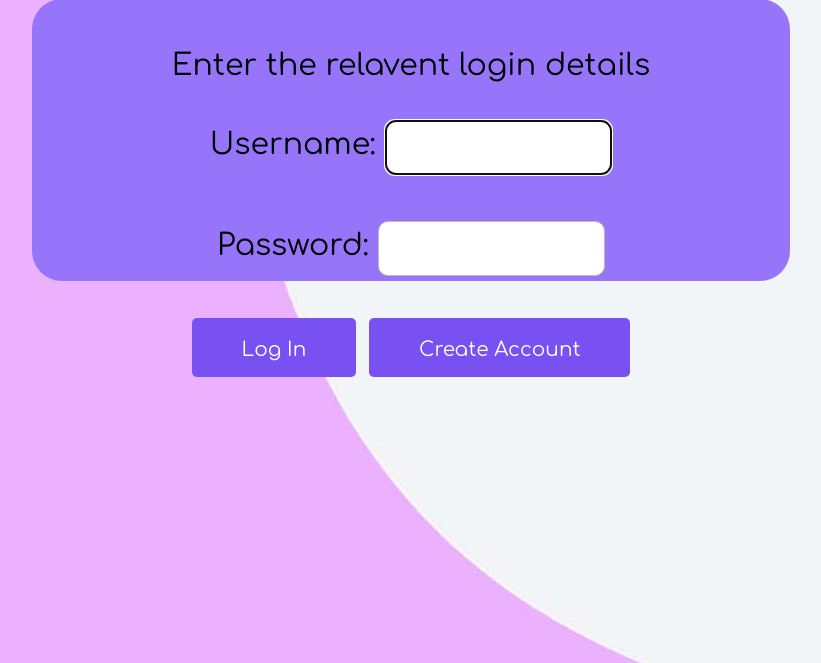
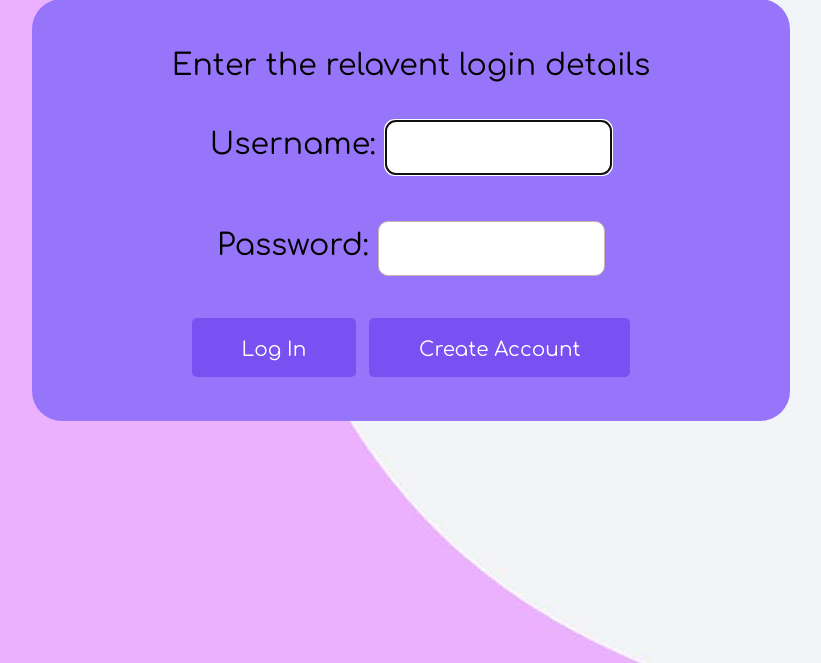
Before and after one commit to JONTI0000/E-learning-Platform, a Django app: page /accounts/login/ in a window 1280 px wide. Shown: the part 137-800 px from the top of the page, without its empty margins (229-1050 px from the left). Run offline with Django 4.2, Linux system fonts and the light colour scheme.

Commit message:
login page changed container height to auto

```diff
--- a/elearning/static/css/login.css
+++ b/elearning/static/css/login.css
@@ -3,7 +3,7 @@ body {
     padding-top:10%;
 }
 .grid{
-    height: 40%;
+    height: auto;
     width: 60%;
     display: block;
     background-color: #9775fa;
@@ -11,6 +11,7 @@ body {
     font-size:30px ;
     padding-top: 20px;
     font-family: "Comfortaa", sans-serif;
+    padding-bottom: 10px;
 }
 
 input[type=text],input[type=password], select {
```
Also changed, not shown: db.sqlite3.
